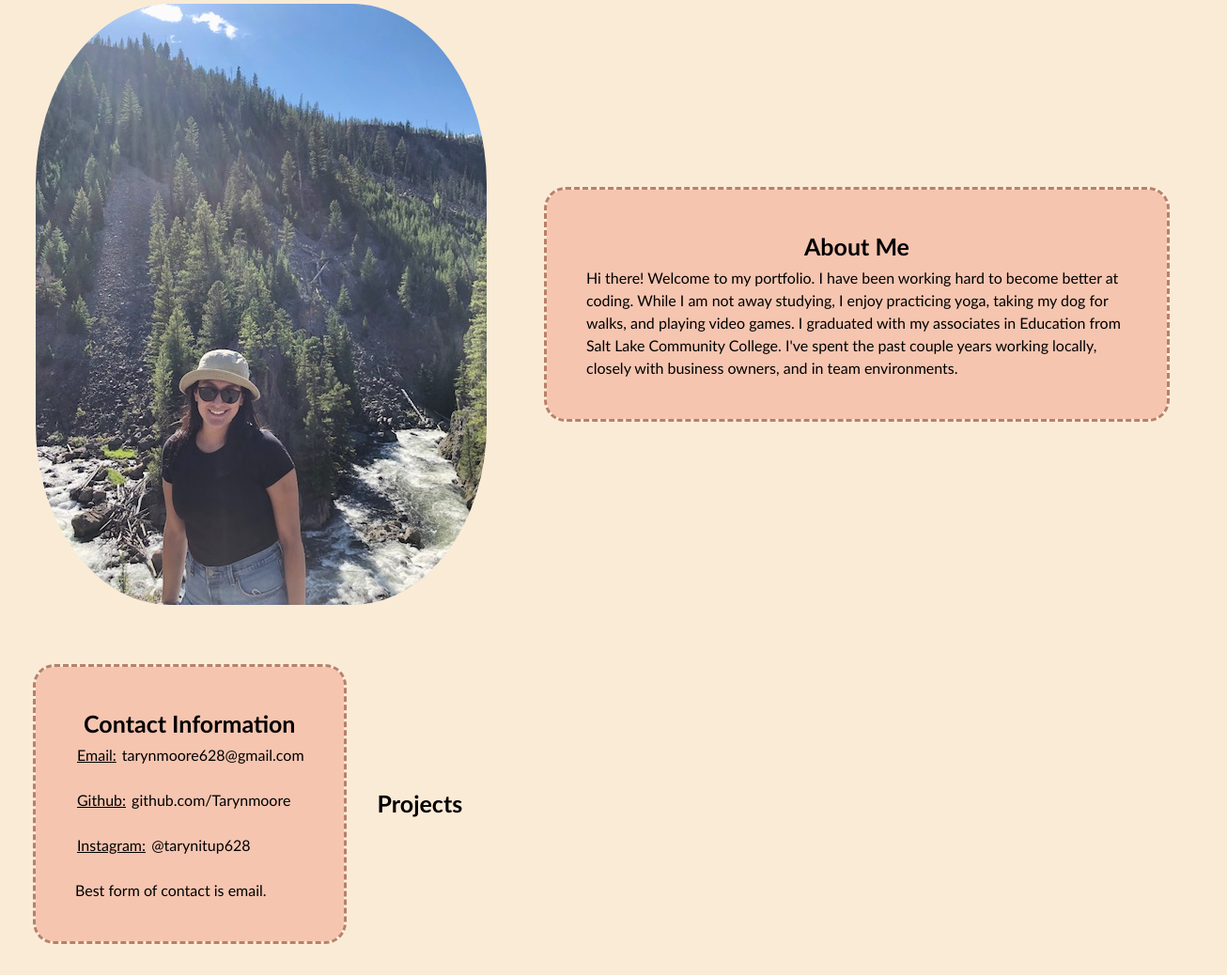
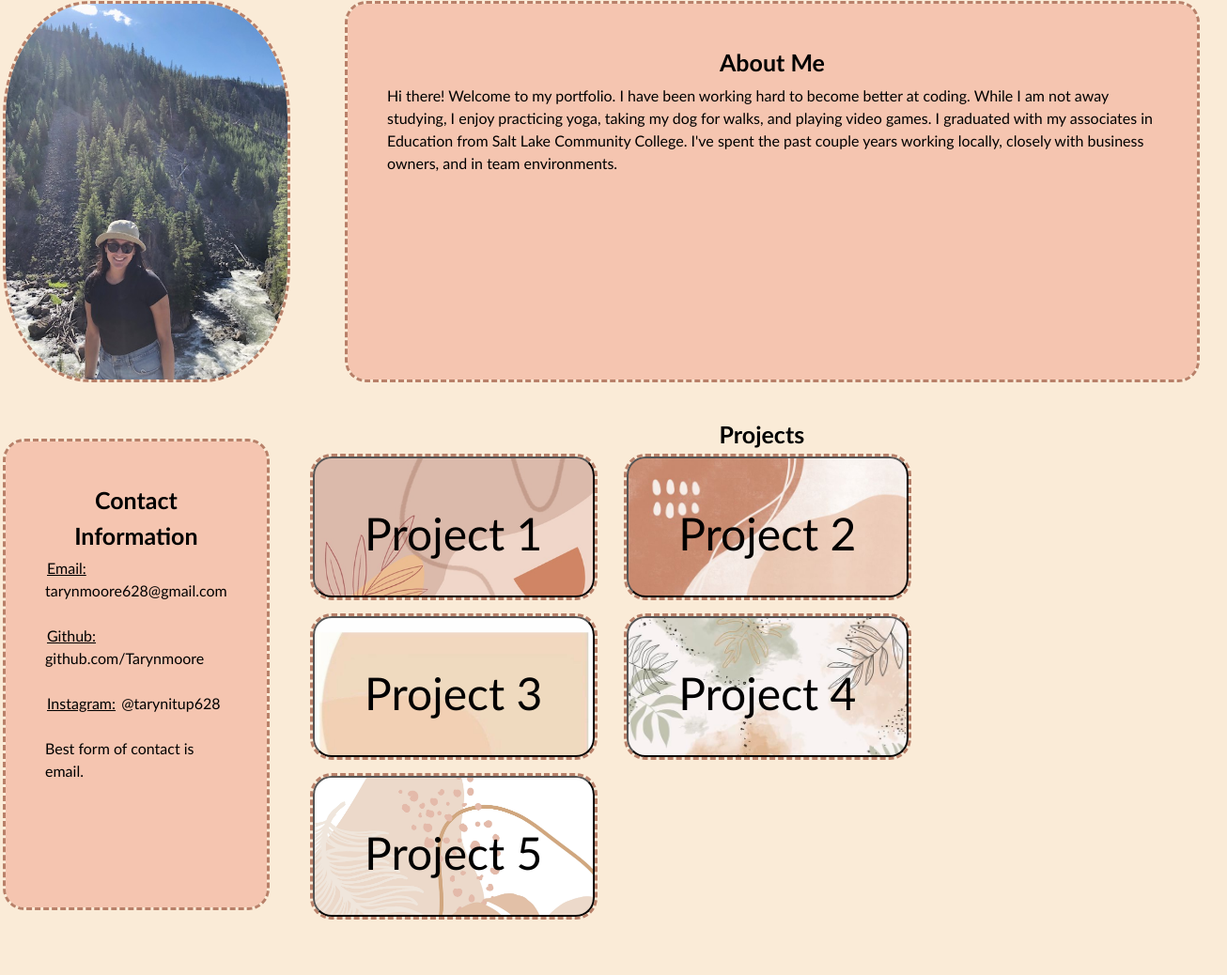
Before and after one commit to Tarynmoore/Challenge-2, a plain HTML site: page index.html in a window 1280 px wide. Shown: the part 187-1225 px from the top of the page at 94% size, 1306 px wide, since content can reach past the window. After the commit the page ends 1189 px from the top, so only its background shows below. Drawn offline with Linux system fonts and the light colour scheme.

Commit message:
Created the project buttons with a hover around it. Attempted to get everything in a row and centered. Put a background behind the buttons. Made the avi a bit smaller to fit the screen size better.

```diff
--- a/assets/style.css
+++ b/assets/style.css
@@ -35,20 +35,21 @@ h1 {
 body {
     background-color: antiquewhite;
     line-height: 1.5;
+
 }
 
-/*Displays in a row along the y axis*/
 .row {
     display: flex;
     flex-direction: row;
-    align-items: center;
+    margin-right: -2em;
+    margin-left: -2em;
 }
 
 /*Background color and border*/
 .background {
     margin: 2em;
     background-color: #f5c5b0;
-    padding: 40px 40px 40px 40px;
+    padding: 40px;
     border-radius: 20px;
     outline: 3px dashed #b88069;
 }
@@ -56,6 +57,7 @@ body {
 .text {
     font-size: 25px;
     text-align: center;
+    padding: 2px;
 }
 
 span {
@@ -64,5 +66,43 @@ span {
 
 img {
     margin: 2em;
+    outline: 3px dashed #b88069;
     border-radius: 30%;
+    max-height: 400px;
 }
+
+button {
+    background-size: cover;
+    width: 300px;
+    height: 150px;
+    font-size: 3em;
+    padding-top: 15px;
+    margin: 0 15px 20px 15px;
+    outline: 3px dashed #b88069;
+    border-radius: 20px;
+
+}
+
+button:hover {
+    box-shadow: inset 0px 0px 8px #b88069, 0 0 15px #f5c5b0;
+}
+
+.img1 {
+    background-image: url(../assets/c2\ image\ 1.jpeg);
+}
+
+.img2 {
+    background-image: url(../assets/ch2\ image\ 2.jpeg);
+}
+
+.img3 {
+    background-image: url(../assets/ch2\ image\ 3.jpeg);
+}
+
+.img4 {
+    background-image: url(../assets/ch\ 2\ image\ 4.jpeg);
+}
+
+.img5{
+    background-image: url(../assets/ch\ 2\ image\ 5.jpeg);
+}
--- a/index.html
+++ b/index.html
@@ -25,7 +25,7 @@
         </div>
     </header>
 
-
+    <section>
     <div class="row">
     <img src="./assets/avi.jpg" alt="myself in Yellowstone">
       <article class="background">
@@ -39,8 +39,8 @@
        </article>
     </div>
 
-    <div class="row">
-     <section class="background">
+    <div class=" row">
+     <article class="background">
         <h2 class="text">Contact Information</h2>
           <p>
             <span>Email:</span> tarynmoore628@gmail.com<br><br>
@@ -48,11 +48,15 @@
             <span>Instagram:</span> @tarynitup628<br><br>
             Best form of contact is email.
           </p>
-      </section>
-
-      <section>
-          <h2 class="text">Projects</h2>
-
+      </article>
+      <figure class="backgorund">
+        <h4 class="text">Projects</h4>
+        <button class="img1" type="submit">Project 1</button>
+        <button class="img2" type="submit">Project 2</button>
+        <button class="img3" type="submit">Project 3</button>
+        <button class="img4" type="submit">Project 4</button>
+        <button class="img5" type="submit">Project 5</button>
+      </figure>
       </section>
     </div>
 
```
Also changed, not shown: assets/c2 image 1.jpeg (added), assets/ch 2 image 4.jpeg (added), assets/ch 2 image 5.jpeg (added), assets/ch2 image 2.jpeg (added), assets/ch2 image 3.jpeg (added).
